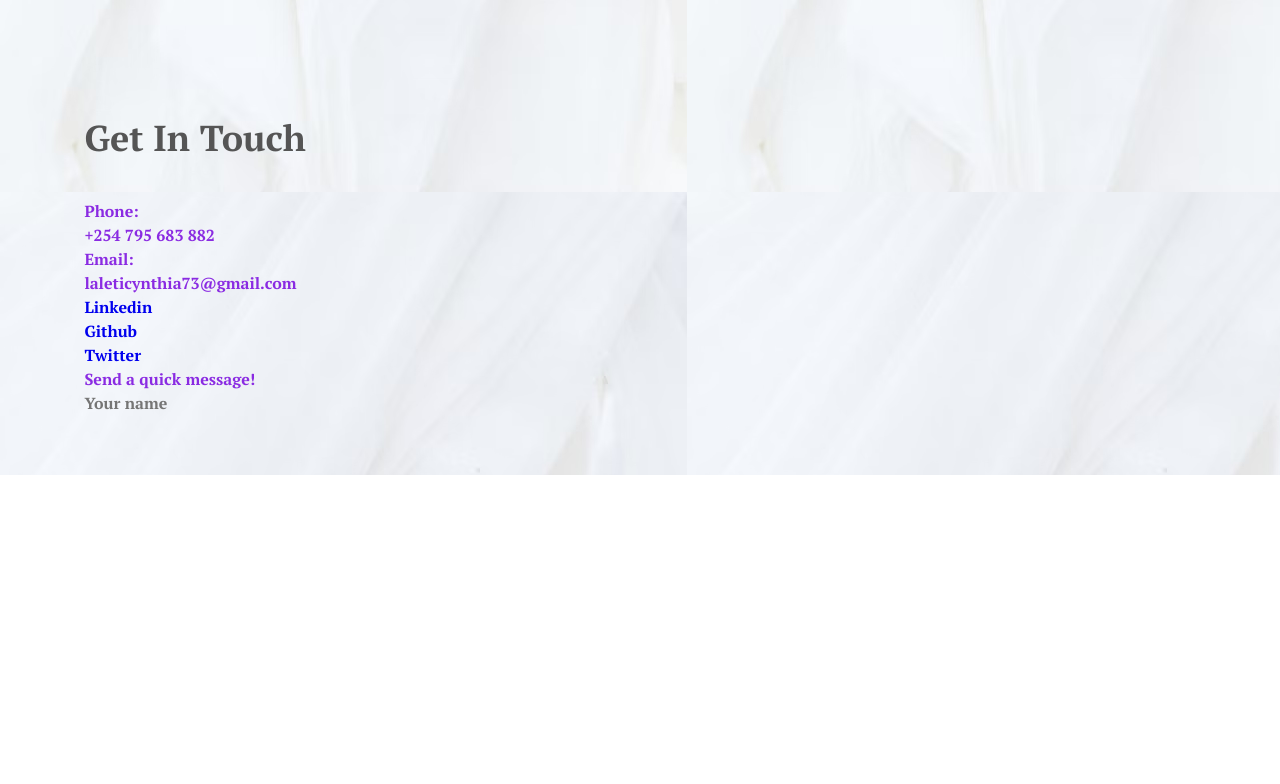
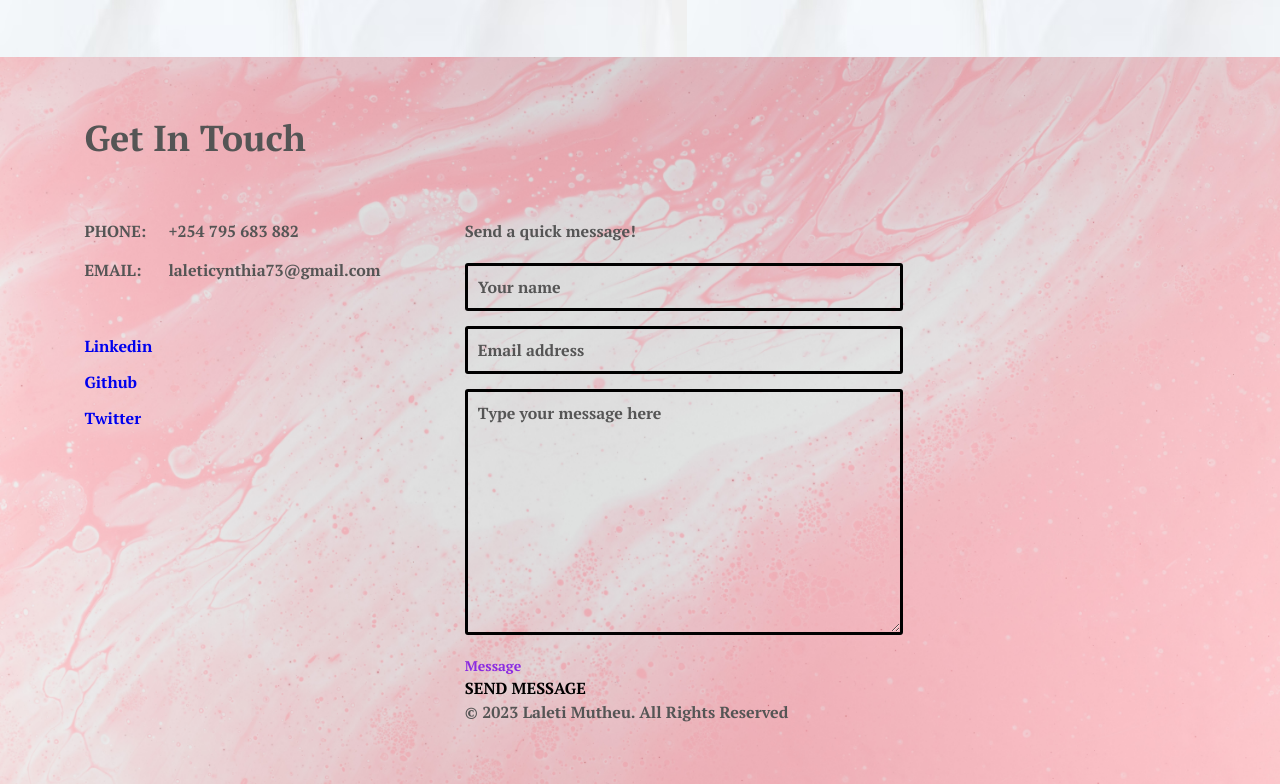
Before and after one commit to CynthiaLM/Portfolio, a plain HTML site: page index.html in a window 1280 px wide. Shown: the part 1870-2654 px from the top of the page. Before the commit the page ends 2345 px from the top, so only its background shows below. Drawn offline with nearby package versions, Linux system fonts and the light colour scheme.

Commit message:
fifth commit

```diff
--- a/index.css
+++ b/index.css
@@ -9,7 +9,6 @@
     --text-color-alt: #999;
     --bg-color: #fff;
     --bg-color-alt: #e9ecef;
-    --border-color: #f1f1f1;
     /*font*/
     --PT-font: 'PT Serif', serif;
     --fs-h1: 2.75rem;
@@ -162,7 +161,7 @@ input{
 .home__about{
     margin-bottom: 2.5em;
 }
-.hme__list dt{
+.home__list dt{
     float: left;
     font-weight: var(--bold);
     opacity: 0.4;
@@ -240,3 +239,70 @@ input{
     background-color: var(--primary-color)
     ;
 }
+.contact{
+    background: url(./photos/pawel-czerwinski-1k9lY4WWXJ0-unsplash.jpg);
+    background-size: cover;
+    background-position: 50%;
+    position: relative;
+}
+.contact::before{
+    content: '';
+    background: var(--linear-gradient);
+    height: 100%;
+    width: 100%;
+    position: absolute;
+    left: 0;
+    top: 0;
+}
+.contact__content{
+    z-index: 10;
+    position: relative;
+}
+.contact__container{
+    grid-template-columns: 4fr 5fr 3fr;
+    column-gap: 1.875rem;
+    padding-top: 1.25rem;
+}
+.contact .section__title,
+.contact__list,
+.contat__social-link,
+::placeholder,
+.contact__input,
+.contact__form-title,
+.footer__copy{
+    color: #555;
+    font-family: var(--PT-font);
+}
+.contact__list{
+    margin-bottom: 3.25rem;
+}
+.contact__list dt{
+    float: left;
+    font-weight: var(--bold);
+    text-transform: uppercase;
+}
+.contact__list dd{
+    padding-left: 5.25em;
+    margin-bottom: 0.94em;
+}
+.contact__socialmedia li{
+    margin-bottom: 0.75rem;
+    font-family: var(--PT-font);
+}
+
+.contact__form{
+    position: relative;
+}
+.contact__form-title{
+    margin-bottom: 1.25em;
+}
+.contact__input-div{
+    margin-bottom: 0.94em;
+}
+.contact__input{
+    width: 100%;
+    border: 3px solid;
+    border-color: black;
+    border-radius: 3px;
+    padding: 0.625rem;
+}
--- a/index.html
+++ b/index.html
@@ -191,7 +191,21 @@
                                 class="contact__input"
                                 id="contact-name">
                             </div>
+
+                            <div class="contact__input-div">
+                                <input type="email" placeholder="Email address"
+                                class="contact__input"
+                                id="contact-email">
+                            </div>
+                            <div class="contact__input-div">
+                                    <textarea placeholder="Type your message here"
+                                    class="contact__input textarea" id="" cols="30" rows="10"></textarea>
+                            </div>
+
+                            <p class="contact__message text-sm" id="contact-message">Message</p>
+                            <button type="submit" class="button contact__button">SEND MESSAGE</button>
                         </form>
+                        <p class="footer__copy">&copy; 2023 Laleti Mutheu. All Rights Reserved</p>
                     </div>
                 </div>
             </div>
```
Also changed, not shown: photos/pawel-czerwinski-1k9lY4WWXJ0-unsplash.jpg (added), 2 other files.
